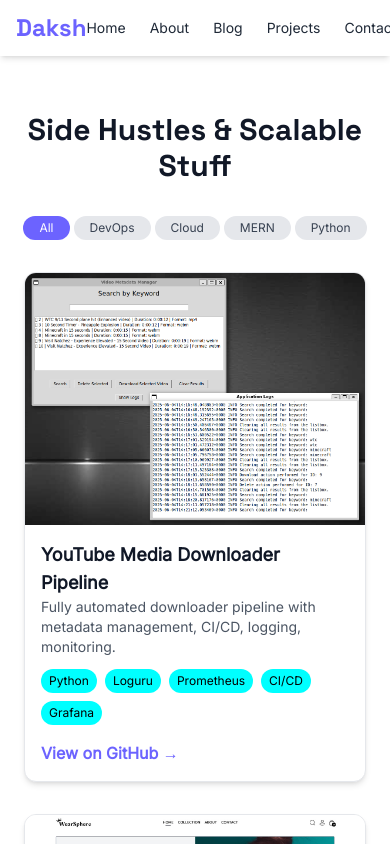
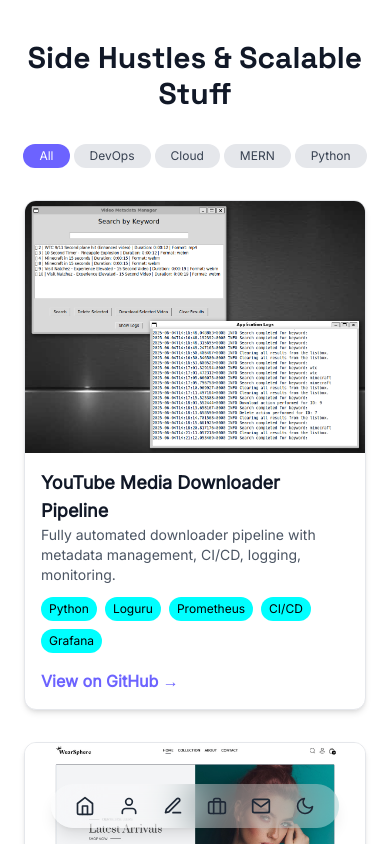
Before and after one commit to dakshsawhneyy/Daksh-Portfolio, a React (Vite) app in the folder Frontend/: page /projects in a window 390 px wide. Shown: the top 844 px of the page. Built offline with nearby package versions, Linux system fonts and the light colour scheme.

Commit message:
Navbar Made Responsive

```diff
--- a/Frontend/src/App.jsx
+++ b/Frontend/src/App.jsx
@@ -24,7 +24,7 @@ const App = () => {
         <Route path="/" element={<Home darkMode={darkMode} setDarkMode={setDarkMode} />}></Route>
         <Route path="/about" element={<About />}></Route>
         <Route path="/projects" element={<Projects />}></Route>
-        <Route path="/blogs" element={<Blog />}></Route>
+        <Route path="/blog" element={<Blog />}></Route>
         <Route path="/contact" element={<Contact />}></Route>
       </Routes>
     </div>
--- a/Frontend/src/components/Navbar.jsx
+++ b/Frontend/src/components/Navbar.jsx
@@ -1,10 +1,21 @@
 import React, { useState } from 'react'
-import { Link } from 'react-router-dom'
+import { Link, useLocation } from 'react-router-dom'
 import { FiSun, FiMoon } from "react-icons/fi"
+import { FiHome, FiUser, FiBriefcase, FiEdit3, FiMail } from "react-icons/fi"
+
 
 const Navbar = ({darkMode, setDarkMode, toggleDarkMode}) => {
+
+    // Creating useLocation for highlighting current route icon
+    const location = useLocation()
+    // Helper function to see if path matches
+    const isActive = (path) => {
+        location.pathname === path;
+    }
+
     return (
-        <nav className="fixed top-0 left-0 w-full z-50 bg-white dark:bg-bgDark shadow-md dark:shadow-none transition-all duration-300">
+        <>
+            <nav className="hidden md:block fixed top-0 left-0 w-full z-50 bg-white dark:bg-bgDark shadow-md dark:shadow-none transition-all duration-300">
                 <div className='max-w-7xl mx-auto px-4 py-3 flex justify-between items-center'>
                     {/* Logo */}
                     <Link to="/" className="text-2xl font-grotesk font-bold text-primary">Daksh</Link>
@@ -19,14 +30,28 @@ const Navbar = ({darkMode, setDarkMode, toggleDarkMode}) => {
                     </div>
 
                     {/* Dark Mode Button */}
-                <button
-                    onClick={toggleDarkMode}
-                    className="text-xl text-gray-800 dark:text-white hover:text-primary transition-all"
-                >
+                    <button onClick={toggleDarkMode} className="text-xl text-gray-800 dark:text-white hover:text-primary transition-all">
                         {darkMode ? <FiSun /> : <FiMoon />}
                     </button>
                 </div>
             </nav>
+
+            {/* For Mobile Screen */}
+            <nav className='md:hidden fixed bottom-4 left-1/2 transform -translate-x-1/2 bg-white/30 dark:bg-bgDark/30 backdrop-blur-xl shadow-lg rounded-full px-6 py-3 z-50 flex items-center justify-between gap-6'>
+                <div className='flex justify-between items-center gap-6'>
+                    <Link to={"/"} className={`text-xl ${isActive("/") ? "text-primary" : "text-gray-800 dark:text-white hover:text-primary"}`}> <FiHome/> </Link>
+                    <Link to={"/about"} className={`text-xl ${isActive("/about") ? "text-primary" : "text-gray-800 dark:text-white hover:text-primary"}`}> <FiUser/> </Link>
+                    <Link to={"/blog"} className={`text-xl ${isActive("/blog") ? "text-primary" : "text-gray-800 dark:text-white hover:text-primary"}`}> <FiEdit3/> </Link>
+                    <Link to={"/projects"} className={`text-xl ${isActive("/projects") ? "text-primary" : "text-gray-800 dark:text-white hover:text-primary"}`}> <FiBriefcase/> </Link>
+                    <Link to={"/contact"} className={`text-xl ${isActive("/contact") ? "text-primary" : "text-gray-800 dark:text-white hover:text-primary"}`}> <FiMail/> </Link>
+                </div>
+
+                {/* Dark Mode Toggle */}
+                <button onClick={toggleDarkMode} className=" text-xl text-gray-800 dark:text-white hover:text-primary transition-all">
+                    {darkMode ? <FiSun /> : <FiMoon />}
+                </button>
+            </nav>
+        </>
     )
 }
 
--- a/Frontend/src/pages/Projects.jsx
+++ b/Frontend/src/pages/Projects.jsx
@@ -12,7 +12,7 @@ const Projects = () => {
   const filteredProjects = (selectedTag === "All" ? projects : projects.filter(project => project.category === selectedTag))
 
   return (
-    <div className='min-h-screen bg-white dark:bg-bgDark px-6 pt-28'>
+    <div className='min-h-screen bg-white dark:bg-bgDark px-6 pt-10 md:pt-28'>
         <h2 className="text-3xl font-grotesk font-bold text-gray-900 dark:text-white mb-8 text-center">Side Hustles & Scalable Stuff</h2>
 
       {/* Filter Buttons */}
```
Lines whose indentation alone changed are shown as unchanged.
